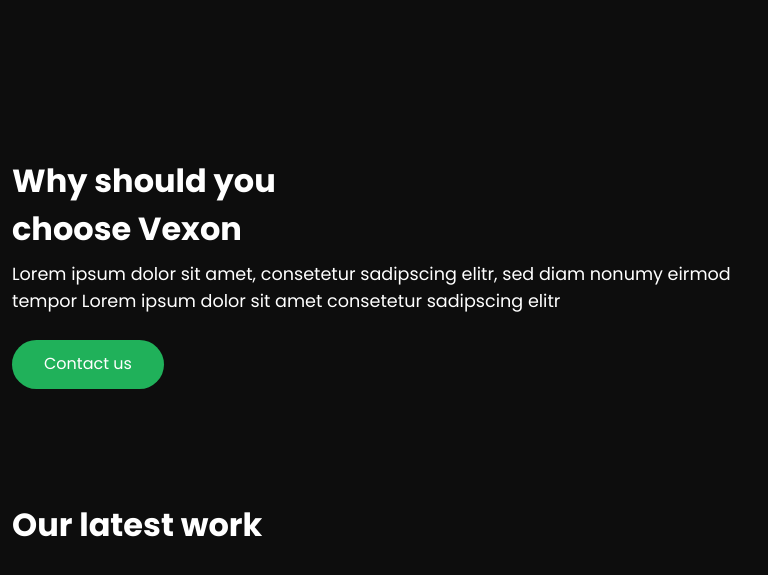
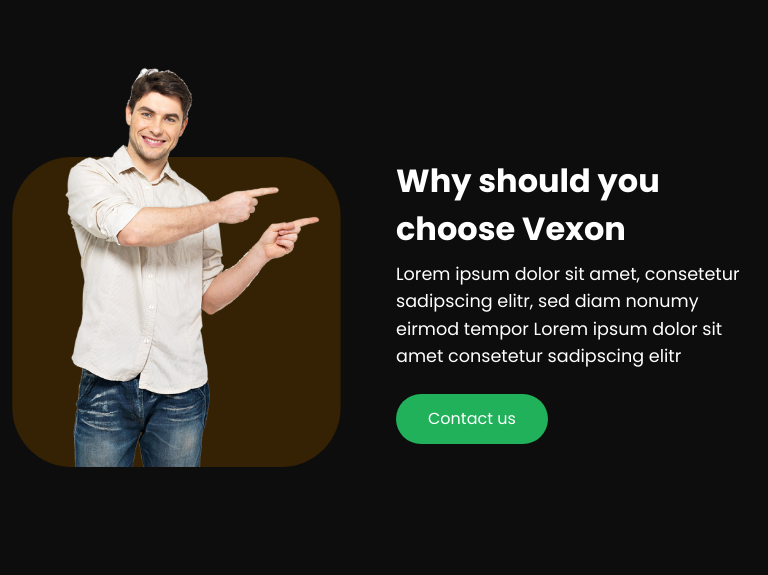
Before and after one commit to safikuldeveloper/vexon-landing-page, a plain HTML site: page index.html in a window 768 px wide. Shown: the part 2398-2973 px from the top of the page. Drawn offline with Linux system fonts and the light colour scheme.

Commit message:
first commit

```diff
--- a/assets/css/style.css
+++ b/assets/css/style.css
@@ -60,9 +60,13 @@ a {
   line-height: 1;
 }
 
-.header .logo img {
+.header .logo img{
   max-height: 36px;
   margin-right: 8px;
+}
+
+.footer .logo img {
+  max-height: 36px;
 }
 
 .header .logo h1 {
@@ -170,6 +174,11 @@ a {
 
 /* Mobile Navigation */
 @media (max-width: 1199px) {
+
+  .customer-section, .revenue-card {
+    display: none;
+  }
+
   .mobile-nav-toggle {
     color: var(--text-color-secondary);
     font-size: 28px;
@@ -481,12 +490,31 @@ a {
   }
 }
 
-.choose-up-img img {
+@media (min-width: 992px) {
+
+  .choose-up-img img {
     position: absolute;
     top: -188px;
     left: 50%;
     transform: translate(-50%);
+  }
+
 }
+
+@media (min-width: 768px) and (max-width: 991.98px) {
+  .choose-up-img img {
+    position: absolute;
+    left: 50%;
+    transform: translate(-50%);
+    max-height: 400px;
+    bottom: 0px;
+  }
+
+  .choose-down-img img {
+    max-height: 310px;
+  }
+}
+
 
 .choose-us-container {
   background-position: center;
--- a/index.html
+++ b/index.html
@@ -151,7 +151,7 @@
     <div class="choose-us-section mt-7" id="chooseUs">
       <div class="container-fluid container-xl position-relative">
             <div class="row">
-                  <div class="col-lg-6 position-relative d-none d-lg-block">
+                  <div class="col-12 col-sm-12 col-md-6 col-lg-6 position-relative d-none d-sm-none d-md-block d-lg-block">
                       <div class="choose-down-img">
                         <img src="./assets/images/9.png" class="img-fluid" alt="9">
                       </div>
@@ -195,7 +195,7 @@
                           </div>
                       </div>
                   </div>
-                  <div class="col-lg-6">
+                  <div class="col-12 col-sm-12 col-md-6 col-lg-6">
                     <h2 class="choose-us-title">Why should you <br> choose Vexon</h2>
                     <p class="choose-us-sub-title">Lorem ipsum dolor sit amet, consetetur sadipscing elitr, sed diam nonumy eirmod tempor Lorem ipsum dolor sit amet consetetur sadipscing elitr</p>
                     <a href="#" class="btn bg-primary text-white border-0 join-btn btn-hover mt-2">Contact us</a>
@@ -333,7 +333,9 @@
         <div class="row">
           <!-- About Section -->
           <div class="col-md-4 pe-5 mb-5">
-            <img src="assets/images/logo-1.png" alt="logo">
+            <a href="index.html" class="logo">
+              <img src="assets/images/logo-1.png" alt="logo">
+            </a>
             <p class="footer-sub-title mt-4">Some footer text about the Agency. Just a little description to help people understand you better.</p>
             <div class="d-flex gap-2 mt-4">
               <ul class="list-unstyled d-flex social-list">
```
